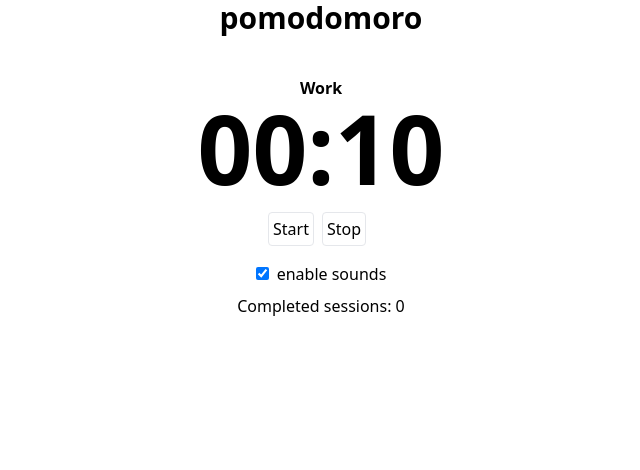
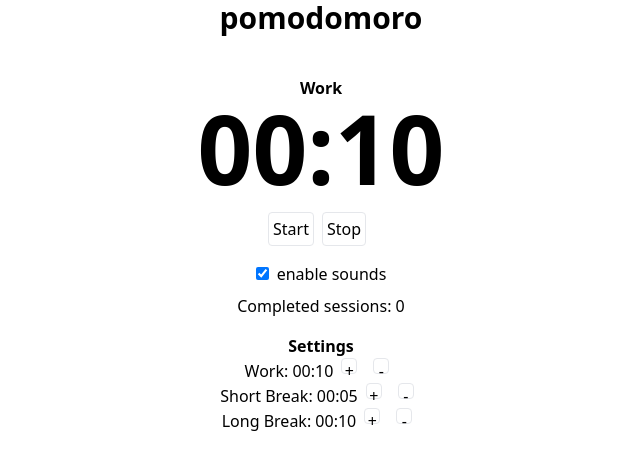
Before and after one commit to dku7/simply-start, a React (Vite) app: page / in a window 1280 px wide. Shown: the top 470 px of the page, without its empty margins (319-959 px from the left). Built offline with nearby package versions, Linux system fonts and the light colour scheme; no server answers.

Commit message:
add Interval Settings

```diff
--- a/src/App.tsx
+++ b/src/App.tsx
@@ -1,13 +1,17 @@
 import Heading from "./components/Heading";
+import Settings from "./components/Settings";
 import Timer from "./components/Timer";
 
 export default function App() {
   return (
     <div className="text-center">
       <Heading />
-      <main className="mt-10">
+      <div className="mt-10">
         <Timer />
-      </main>
+      </div>
+      <div className="mt-4">
+        <Settings />
+      </div>
     </div>
   );
 }
--- /dev/null
+++ b/src/components/IntervalSetting.tsx
@@ -0,0 +1,50 @@
+import { useEffect, useState } from "react";
+import IntervalSettingButton from "./IntervalSettingButton";
+
+interface IntervalSettingProps {
+  type: string;
+}
+
+export default function IntervalSetting({ type }: IntervalSettingProps) {
+  const [intervalSeconds, setIntervalSeconds] = useState<number>(0);
+  const [intervalString, setIntervalString] = useState<string>("");
+
+  useEffect(() => {
+    switch (type) {
+      case "Work":
+        setIntervalSeconds(10);
+        break;
+      case "Short Break":
+        setIntervalSeconds(5);
+        break;
+      case "Long Break":
+        setIntervalSeconds(10);
+        break;
+    }
+  }, [type]);
+
+  useEffect(() => {
+    const formatTime = (timePart: number): string =>
+      timePart < 10 ? `0${timePart.toString()}` : timePart.toString();
+
+    const min = Math.floor(intervalSeconds / 60);
+    const sec = intervalSeconds - min * 60;
+
+    setIntervalString(formatTime(min) + ":" + formatTime(sec));
+  }, [intervalSeconds]);
+
+  const handleAddSeconds = () => {
+    setIntervalSeconds((current) => current + 5);
+  };
+  const handleMinusSeconds = () => {
+    setIntervalSeconds((current) => (current === 0 ? current : current - 5));
+  };
+
+  return (
+    <div>
+      {type}: {intervalString}
+      <IntervalSettingButton type={"add"} handleClick={handleAddSeconds} />
+      <IntervalSettingButton type={"minus"} handleClick={handleMinusSeconds} />
+    </div>
+  );
+}
--- /dev/null
+++ b/src/components/IntervalSettingButton.tsx
@@ -0,0 +1,14 @@
+interface IntervalSettingButtonProps {
+  type: string;
+  handleClick: () => void;
+}
+export default function IntervalSettingButton({
+  type,
+  handleClick,
+}: IntervalSettingButtonProps) {
+  return (
+    <button className="mx-2 h-4 w-4 rounded border" onClick={handleClick}>
+      {type === "add" ? "+" : "-"}
+    </button>
+  );
+}
--- /dev/null
+++ b/src/components/Settings.tsx
@@ -0,0 +1,16 @@
+import IntervalSetting from "./IntervalSetting";
+
+export default function Settings() {
+  return (
+    <>
+      <header>
+        <h2 className="font-semibold">Settings</h2>
+      </header>
+      <div>
+        <IntervalSetting type={"Work"} />
+        <IntervalSetting type={"Short Break"} />
+        <IntervalSetting type={"Long Break"} />
+      </div>
+    </>
+  );
+}
```
